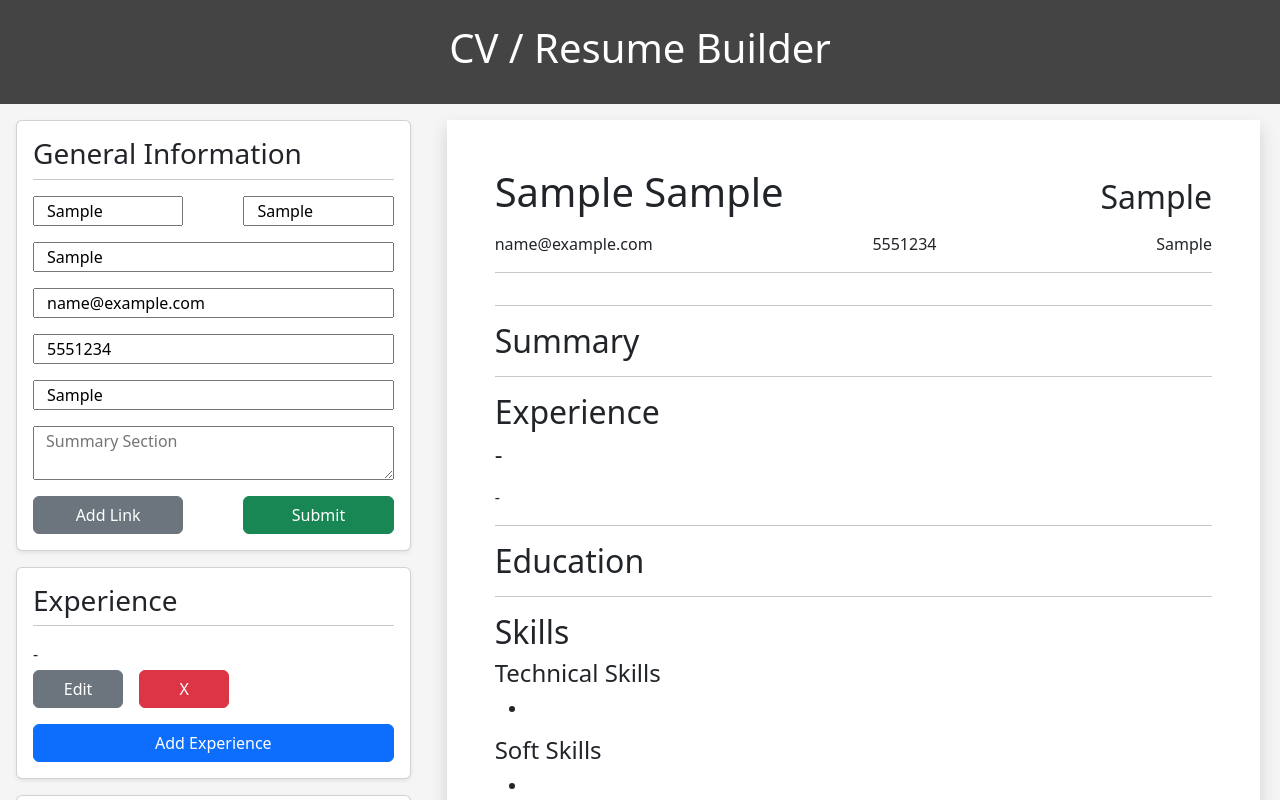
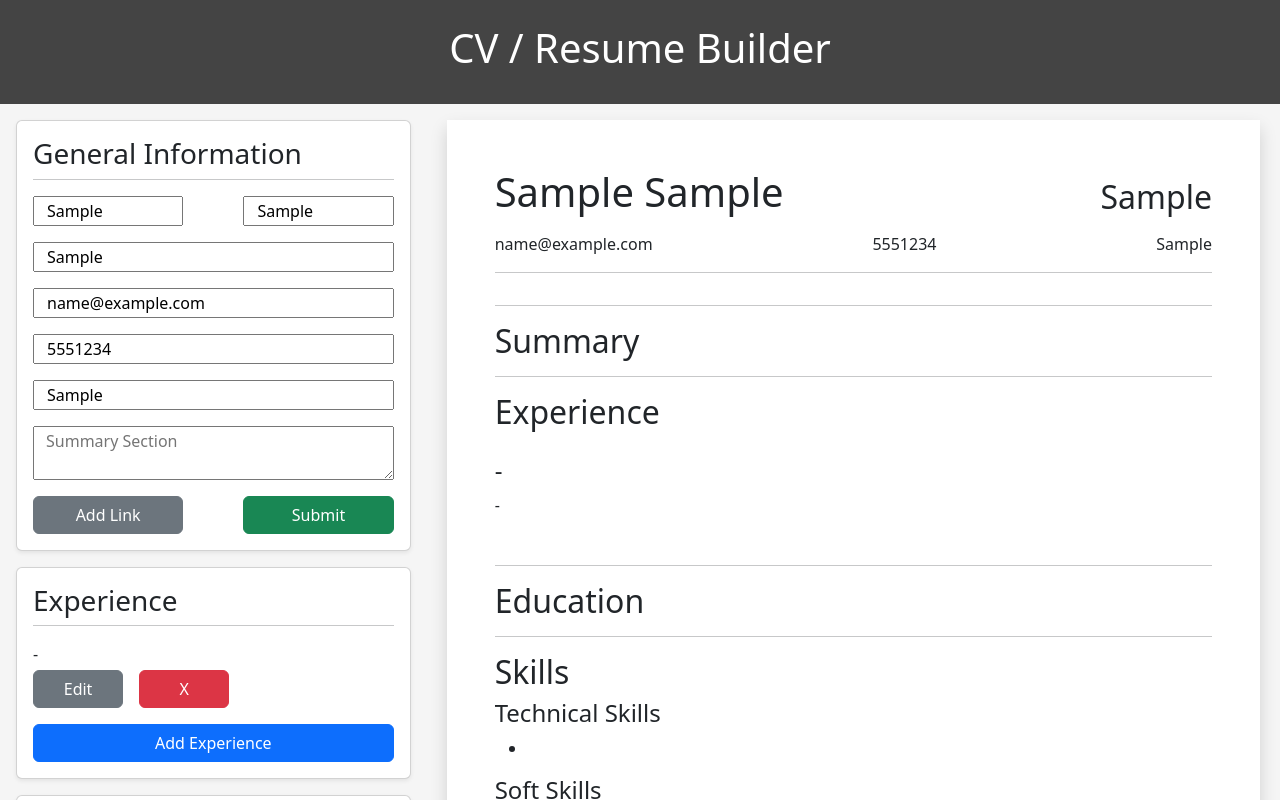
Before and after one commit to Bateeters/CVResumeBuilder, a React (Vite) app: page / in a window 1280 px wide. Both pictures are taken after typing "Sample", "Sample", "Sample", "name@example.com", "5551234", "Sample" into the empty fields and a click on the button "Add Experience". Shown: the top 800 px of the page. Built offline with nearby package versions, Linux system fonts and the light colour scheme.

Commit message:
Updated styling for Experience Display

```diff
--- a/src/components/CVDisplay.jsx
+++ b/src/components/CVDisplay.jsx
@@ -26,13 +26,16 @@ function CVDisplay({ general, experience, education, skills}){
             <h2>Summary</h2>
             <p>{general.summary}</p>
             <hr />
+
             <h2>Experience</h2>
             {experience.map((job) => (
-                <div>
-                    <h4>{job.title} - {job.company}</h4>
-                    <p>{job.location}</p>
-                    <p>{job.startDate} - {job.endDate}</p>
-                    <ul>
+                <div className="row justify-content-end">
+                    <h4 className="mt-3">{job.title} - {job.company}</h4>
+                    <div className="row col-12 justify-content-between p-0">
+                        <p className="col-auto p-0">{job.startDate} - {job.endDate}</p>
+                        <p className="col-auto p-0">{job.location}</p>
+                    </div>
+                    <ul className="col-11">
                         {job.additional.map((bullet) => (
                             <li>{bullet}</li>
                         ))}
```
